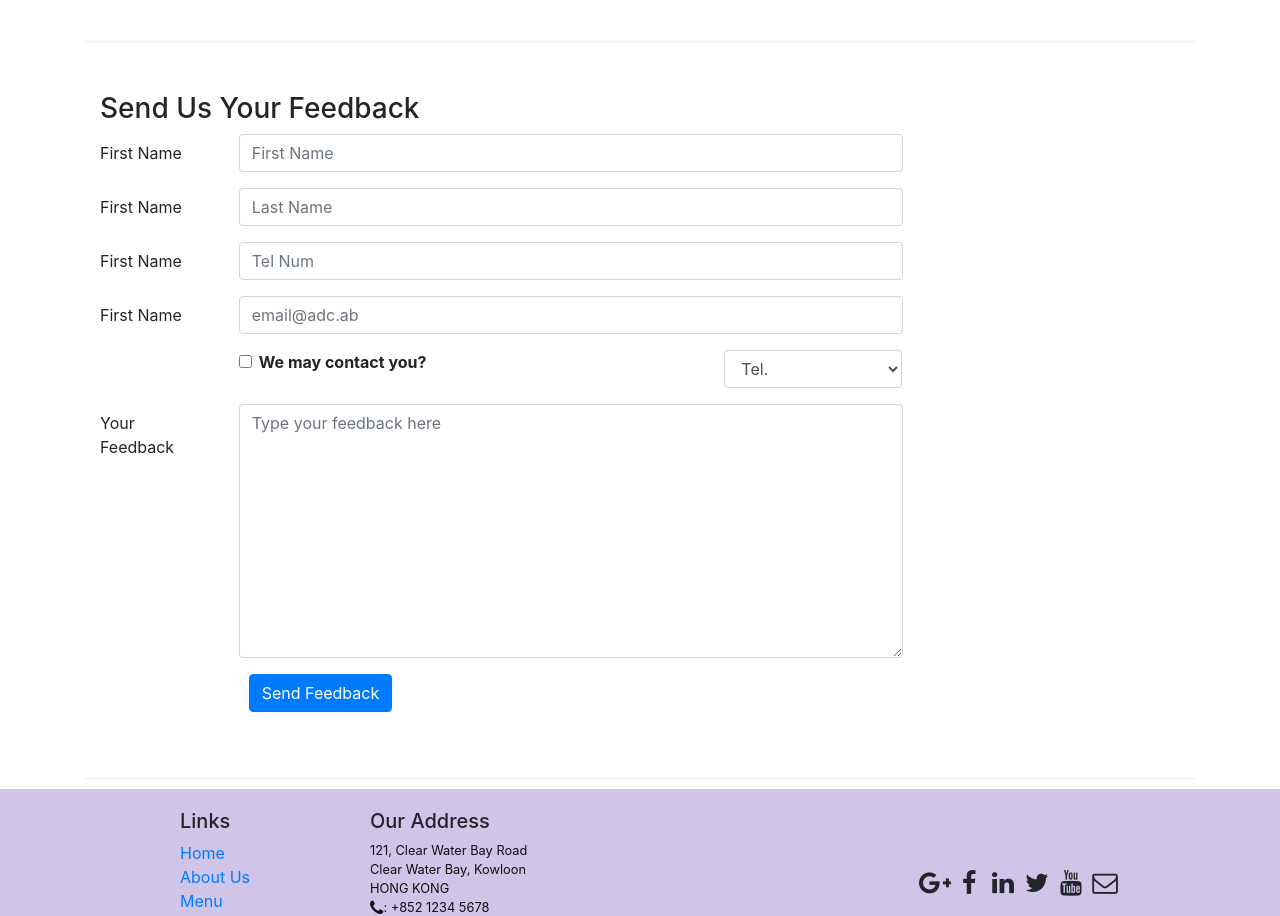
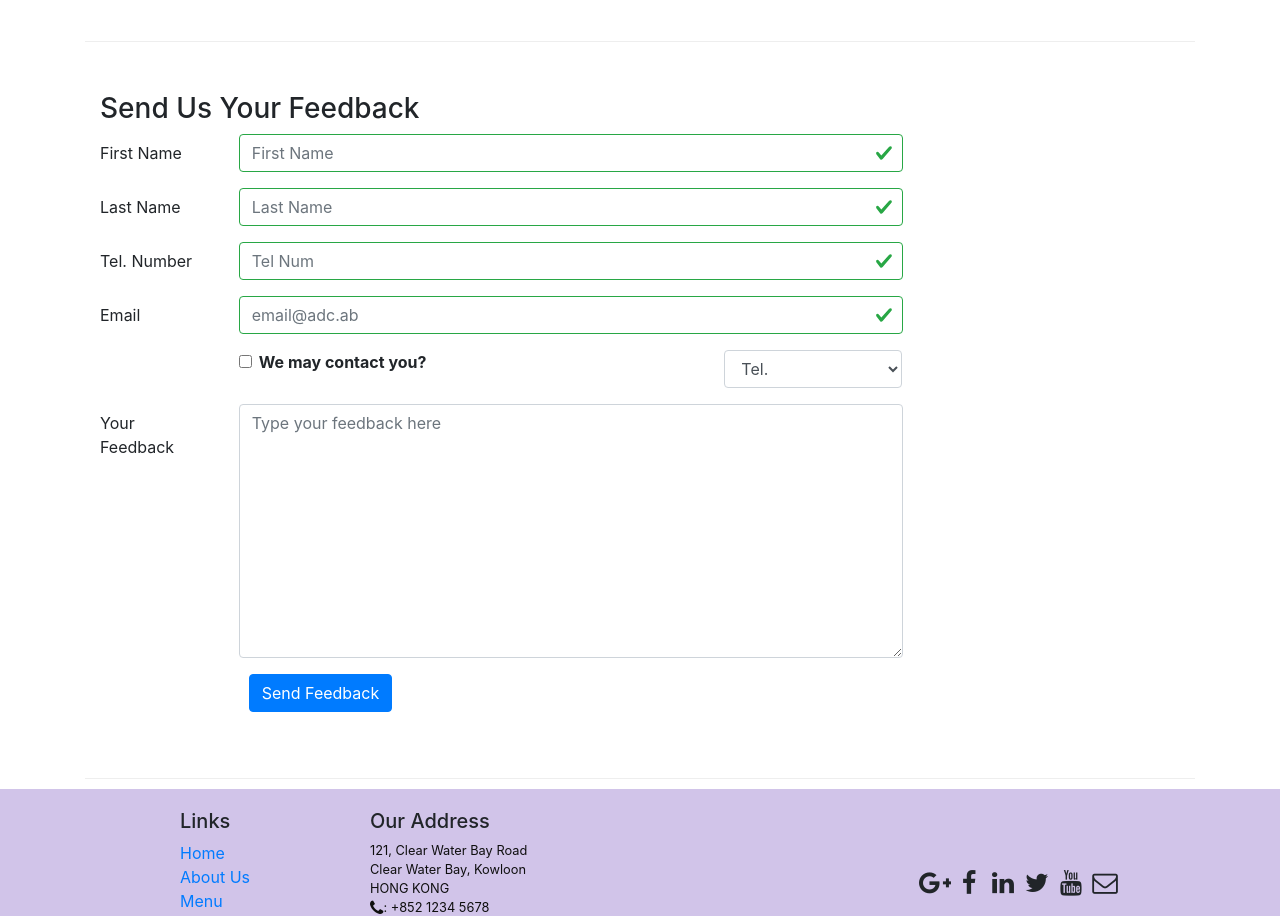
Before and after one commit to tripathi-abhi/confusion, a React (Create React App) app: page /contactus in a window 1280 px wide. Shown: the part 840-1756 px from the top of the page. Built offline with nearby package versions, Linux system fonts and the light colour scheme.

Commit message:
controlled forms validation

```diff
--- a/src/Components/ContactComponent.js
+++ b/src/Components/ContactComponent.js
@@ -13,9 +13,16 @@
         email: '',
         agree: false,
         contactType: 'Tel.',
-        message:''
+        message:'',
+        touched: {
+            firstName: false,
+            lastName: false,
+            telNum: false,
+            email: false
+        }
        }
        this.handleSubmit = this.handleSubmit.bind(this);
+       this.handleBlur = this.handleBlur.bind(this);
        this.handleInputChange = this.handleInputChange.bind(this);
     }
 
@@ -29,6 +36,40 @@
 
     }
 
+    handleBlur = (field) => (evt) => {
+        this.setState({
+            touched: {...this.state.touched, [field]: true}
+        });
+    }
+
+    validate(firstName, lastName, telNum, email) {
+        const errors = {
+            firstName:'',
+            lastName:'',
+            telNum:'',
+            email:''
+        };
+
+        if(this.state.touched.firstName && (firstName.length<3 || firstName.length>10)){
+            errors.firstName = " First Name should be between 3 (min.) to 10 (max.) chracters";
+        }
+
+        if(this.state.touched.lastName && (lastName.length<3 || lastName.length>10)){
+            errors.lastName = " Last Name should be between 3 (min.) to 10 (max.) chracters";
+        }
+
+        const reg = /^\d+$/;
+        if(this.state.touched.telNum && !reg.test(telNum)){
+            errors.telNum = "Tel. Number should contain only numbers";
+        }
+
+        if(this.state.touched.email && email.split('').filter(x => x === '@').length !== 1){
+            errors.email = "Email must be of the form xyz@abc.ab";
+        }
+
+        return errors;
+    }
+
     handleSubmit(event){
         console.log("The current state is: "+ JSON.stringify(this.state));
         event.preventDefault();
@@ -36,6 +77,7 @@
     }
 
     render(){
+    const errors= this.validate(this.state.firstName,this.state.lastName,this.state.telNum,this.state.email);
     return(
         <div className="container">
             <div className="row">
@@ -86,28 +128,32 @@
                             <Label htmlFor="firstName" md={2}>First Name</Label>
                             <Col md={10}>
                                 <Input type="text" id="firstName" name="firstName" placeholder="First Name"
-                                value={this.state.firstName} onChange={this.handleInputChange}/>
+                                value={this.state.firstName} valid= {errors.firstName === ''} invalid= {errors.firstName !== ''} onBlur={this.handleBlur('firstName')} onChange={this.handleInputChange} />
+                                <FormFeedback>{errors.firstName}</FormFeedback>
                             </Col>
                         </FormGroup>
                         <FormGroup row>
-                            <Label htmlFor="lastName" md={2}>First Name</Label>
+                            <Label htmlFor="lastName" md={2}>Last Name</Label>
                             <Col md={10}>
                                 <Input type="text" id="lastName" name="lastName" placeholder="Last Name"
-                                value={this.state.lastName} onChange={this.handleInputChange} />
+                                value={this.state.lastName} valid= {errors.lastName === ''} invalid= {errors.lastName !== ''} onChange={this.handleInputChange} onBlur={this.handleBlur('lastName')} />
+                                <FormFeedback>{errors.lastName}</FormFeedback>
                             </Col>
                         </FormGroup>
                         <FormGroup row>
-                            <Label htmlFor="telNum" md={2}>First Name</Label>
+                            <Label htmlFor="telNum" md={2}>Tel. Number</Label>
                             <Col md={10}>
                                 <Input type="tel" id="telNum" name="telNum" placeholder="Tel Num"
-                                value={this.state.telNum} onChange={this.handleInputChange} />
+                                value={this.state.telNum} valid= {errors.telNum === ''} invalid= {errors.telNum !== ''} onChange={this.handleInputChange} onBlur={this.handleBlur('telNum')} />
+                                <FormFeedback>{errors.telNum}</FormFeedback>
                             </Col>
                         </FormGroup>
                         <FormGroup row>
-                            <Label htmlFor="email" md={2}>First Name</Label>
+                            <Label htmlFor="email" md={2}>Email</Label>
                             <Col md={10}>
                                 <Input type="email" id="email" name="email" placeholder="email@adc.ab"
-                                value={this.state.email} onChange={this.handleInputChange} />
+                                value={this.state.email} valid= {errors.email === ''} invalid= {errors.email !== ''} onChange={this.handleInputChange} onBlur={this.handleBlur('email')} />
+                                <FormFeedback>{errors.email}</FormFeedback>
                             </Col>
                         </FormGroup>
                         <FormGroup row>
```
